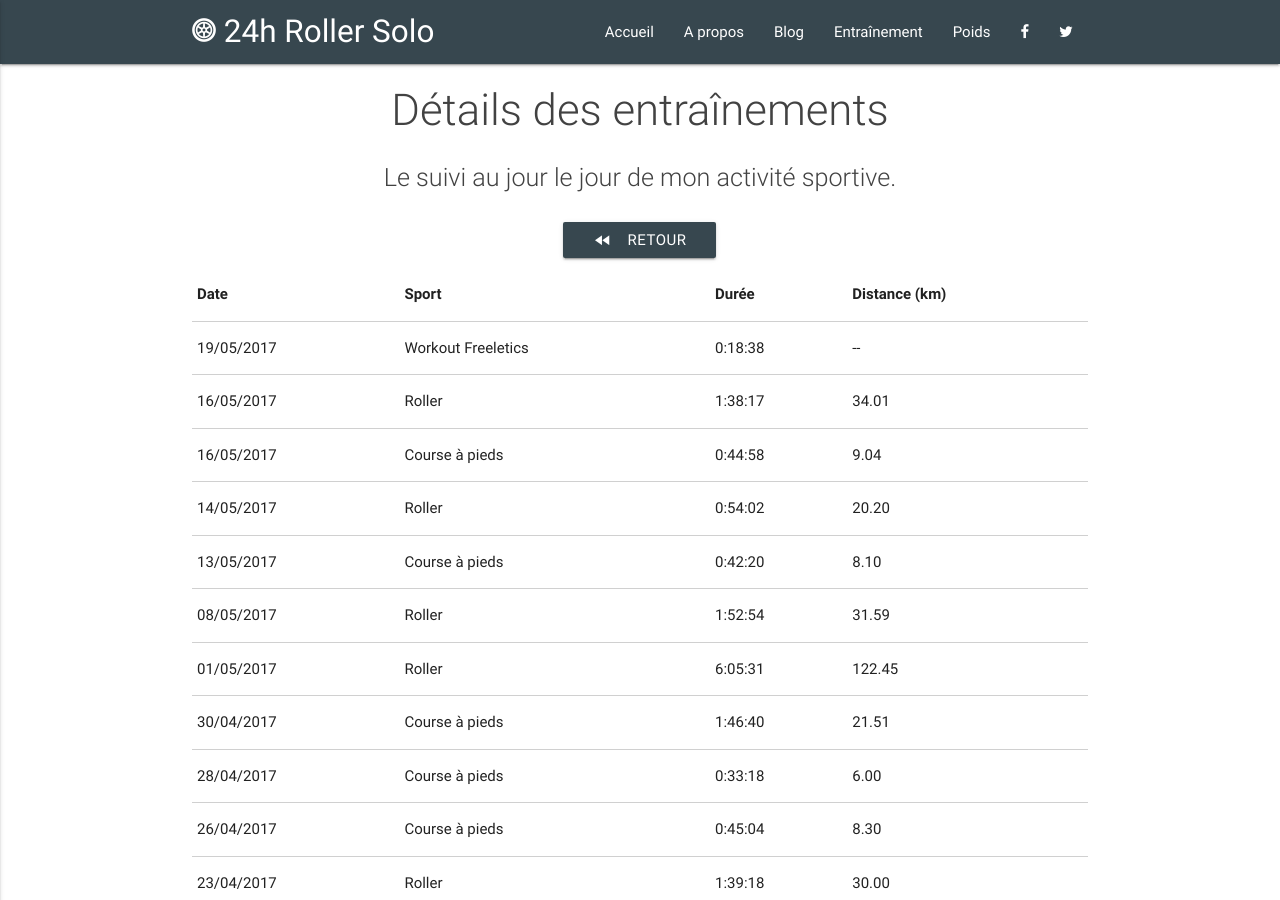
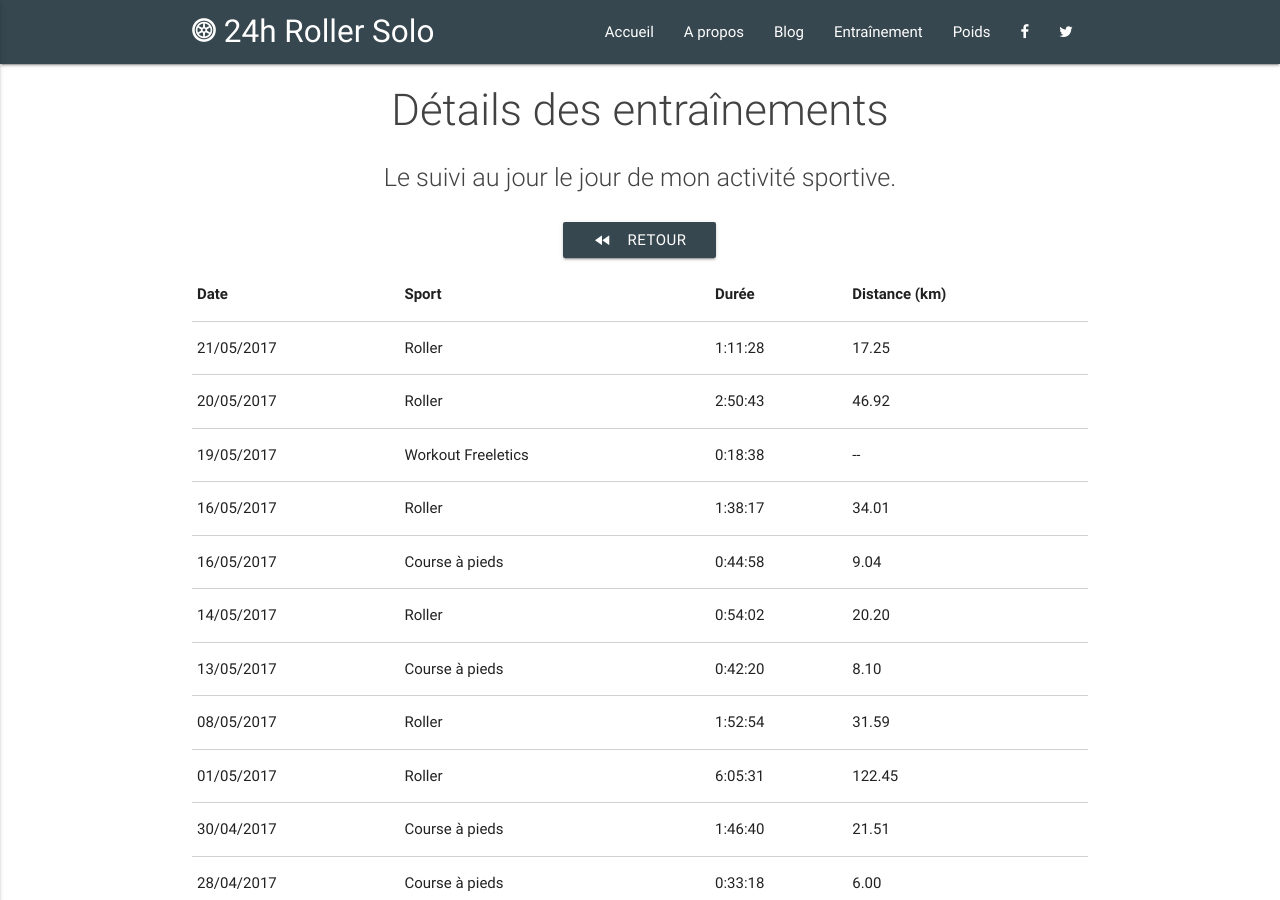
Before and after one commit to 24hRollerSolo/24hRollerSolo.github.io, a Jekyll site: the page built from training/details.html, in a window 1280 px wide and 900 px high. Built offline with Jekyll 4.4.1, drawn with Linux system fonts in a browser that asks for light colours.

Commit message:
Ile de Ré :-)

```diff
--- a/_data/sports.json
+++ b/_data/sports.json
@@ -1,4 +1,6 @@
 [
+  {"date": "2017-05-21", "type": "ROLLER", "distance": "17.25", "duration": "1:11:28"},
+  {"date": "2017-05-20", "type": "ROLLER", "distance": "46.92", "duration": "2:50:43"},
   {"date": "2017-05-19", "type": "WORKOUT", "program": "W11-03 | CONDITIONNEMENT + 1/5 APHRODITE", "duration": "0:18:38"},
   {"date": "2017-05-16", "type": "ROLLER", "distance": "34.01", "duration": "1:38:17"},
   {"date": "2017-05-16", "type": "RUNNING", "distance": "9.04", "duration": "0:44:58"},
```
